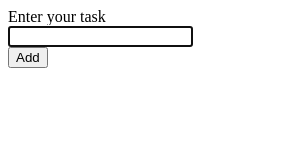
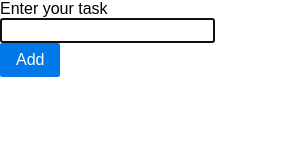
Before and after one commit to zuolizhu/ElectronApp-Todolist, an Electron app: page popup.html in a window 300 px wide. Drawn offline with nearby package versions, Linux system fonts and the light colour scheme.

Commit message:
a little style added

```diff
--- a/popup.html
+++ b/popup.html
@@ -1,5 +1,5 @@
 <head>
-
+  <link rel="stylesheet" href="https://unpkg.com/purecss@1.0.0/build/pure-min.css" integrity="sha384-nn4HPE8lTHyVtfCBi5yW9d20FjT8BJwUXyWZT9InLYax14RDjBj46LmSztkmNP9w" crossorigin="anonymous">
 </head>
 <body>
   <form>
@@ -7,7 +7,7 @@
       <label>Enter your task</label>
       <input autofocus />
     </div>
-    <button type="submit">Add</button>
+    <button class="pure-button pure-button-primary" type="submit">Add</button>
   </form>
 
   <script>
```
Also changed, not shown: index.html (+1 -1 lines).
